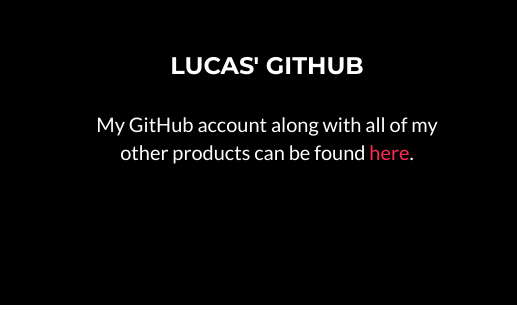
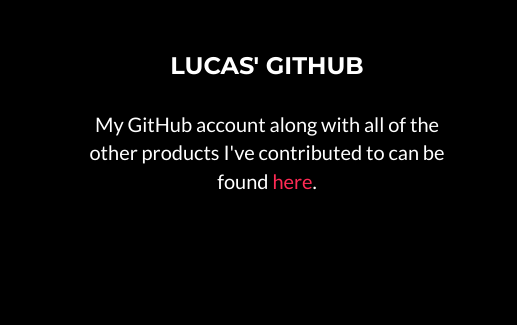
Before and after one commit to Luuke192/Luuke192.github.io, a website: page index.html in a window 1280 px wide. Shown: the part 2102-2427 px from the top of the page, 763-1280 px from the left. Drawn offline with nearby package versions, Linux system fonts and the light colour scheme.

Commit message:
More changes to info

```diff
--- a/index.html
+++ b/index.html
@@ -271,7 +271,7 @@
                     </div>
                     <div class="footer-col col-md-4">
                         <h3>Lucas' GitHub</h3>
-                        <p>My GitHub account along with all of my other products can be found <a href="http://github.com/luuke192">here</a>.</p>
+                        <p>My GitHub account along with all of the other products I've contributed to can be found <a href="http://github.com/luuke192">here</a>.</p>
                     </div>
                 </div>
             </div>
```
